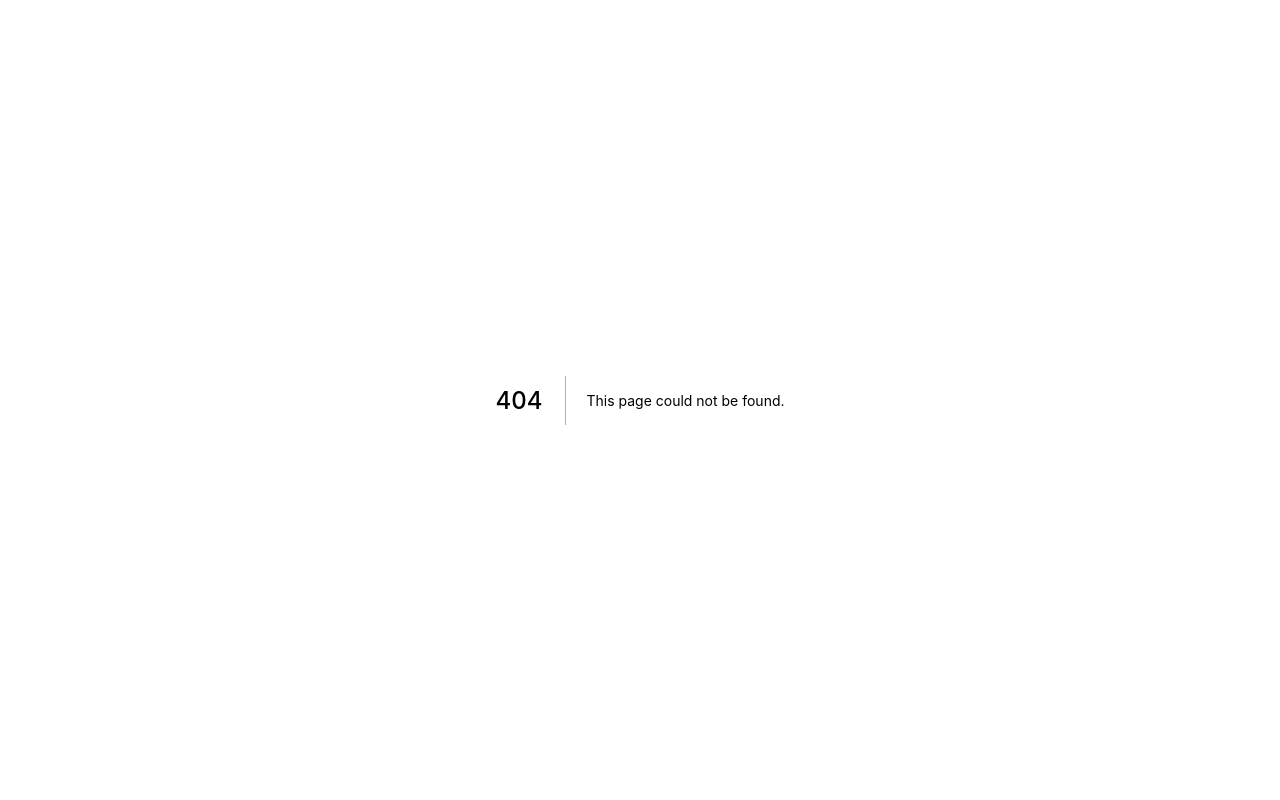
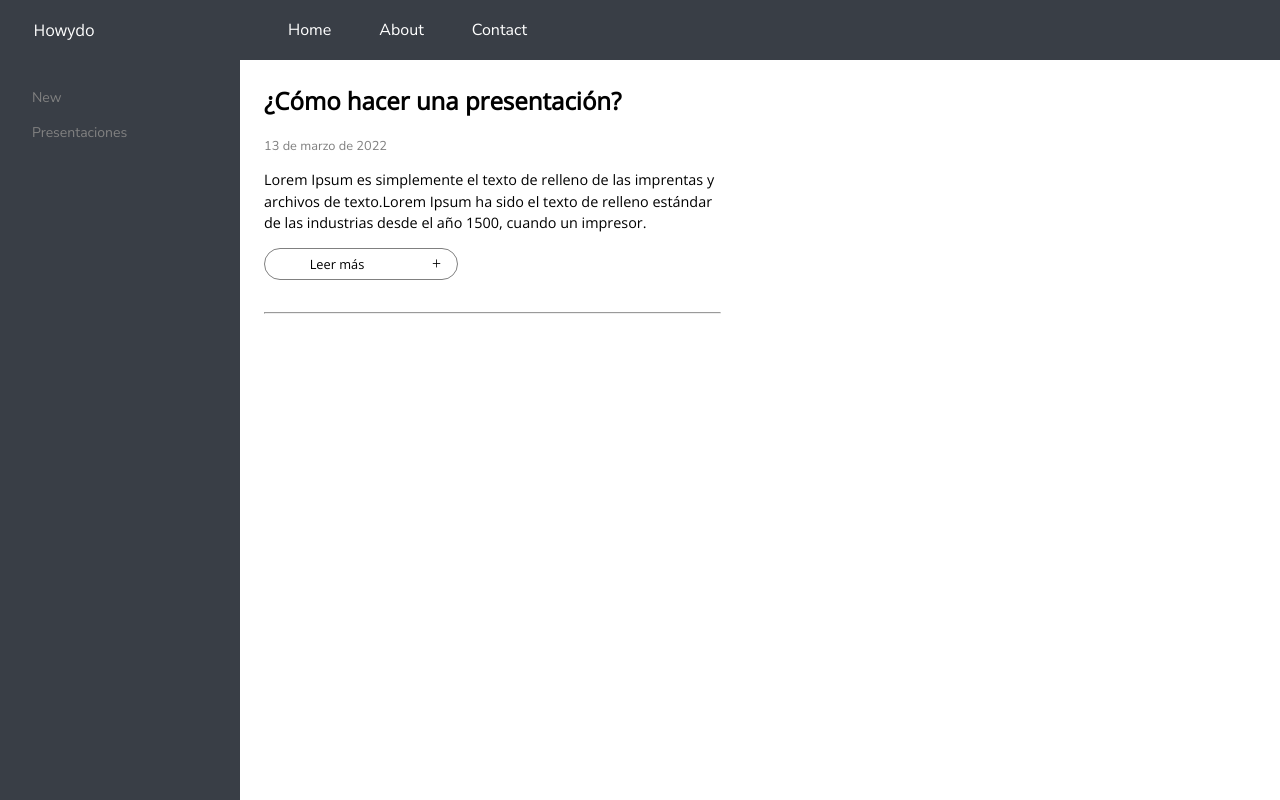
Before and after one commit to lenoryv/howydo, a Next.js app: page /new in a window 1280 px wide. Before the commit this address had no page. Built offline with nearby package versions, Linux system fonts and the light colour scheme.

Commit message:
Edit code

```diff
--- a/components/Layout/Layout.tsx
+++ b/components/Layout/Layout.tsx
@@ -1,5 +1,6 @@
 import React from 'react'
 import Navbar from '@components/Navbar/Navbar'
+import Sidenav from '@components/SideNav/Sidenav'
 
 type LayoutProps = {
   children?: React.ReactNode
@@ -8,6 +9,7 @@ type LayoutProps = {
 const Layout = ({ children }: LayoutProps) => (
   <React.Fragment>
     <Navbar />
+    <Sidenav/>
       {children}
   </React.Fragment>
 )
--- a/pages/about/index.tsx
+++ b/pages/about/index.tsx
@@ -1,9 +1,12 @@
 import Layout from "@components/Layout/Layout";
+import StylePage from "@components/StylePage/StylePage";
 
 const AboutPage = () => {
     return (
       <Layout>
-        <div>About</div>
+        <StylePage>
+          About
+        </StylePage>
       </Layout>
       )
 }
--- /dev/null
+++ b/pages/new/index.tsx
@@ -0,0 +1,13 @@
+import Card from "@components/Card/Card";
+import Layout from "@components/Layout/Layout";
+import StylePage from "@components/StylePage/StylePage";
+
+const New = () => {
+    return (
+        <Layout>
+            <StylePage>
+                <Card/>
+            </StylePage>
+        </Layout>)
+}
+export default New;
```
